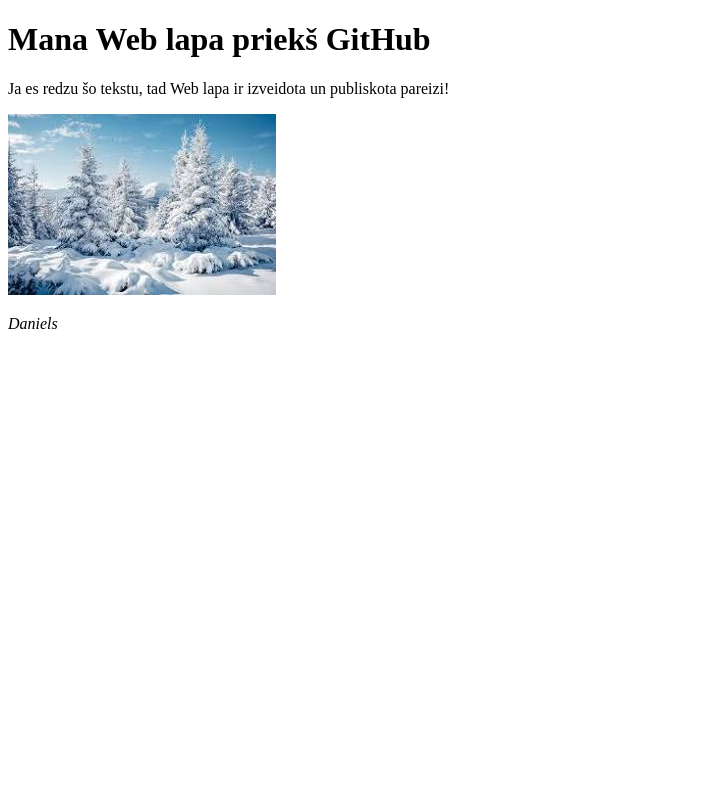
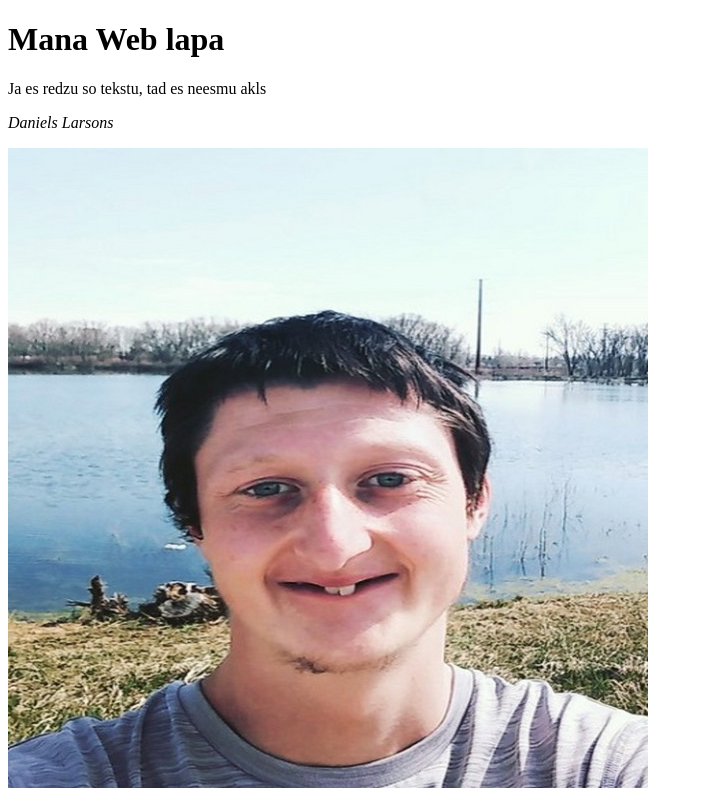
Before and after one commit to danielsprikuls-wq/tests2, a plain HTML site: page index.html in a window 1280 px wide. Shown: the whole page, without its empty margins (0-703 px from the left). Drawn offline with Linux system fonts and the light colour scheme.

Commit message:
Add files via upload

```diff
--- a/index.html
+++ b/index.html
@@ -6,9 +6,9 @@
     <title>Mana Web lapa</title>
 </head>
 <body>
-    <h1>Mana Web lapa priekš GitHub</h1>
-    <p>Ja es redzu šo tekstu, tad Web lapa ir izveidota un publiskota pareizi!</p>
-    <img src="images/ziema.jpg">
-    <p><i>Daniels</i></p>
+    <h1>Mana Web lapa</h1>
+    <p>Ja es redzu so tekstu, tad es neesmu akls</p>
+    <p><i>Daniels Larsons</i></p>
+     <img src="larson.jpg" alt="description">
 </body>
 </html>
```
Also changed, not shown: larson.jpg (added).
